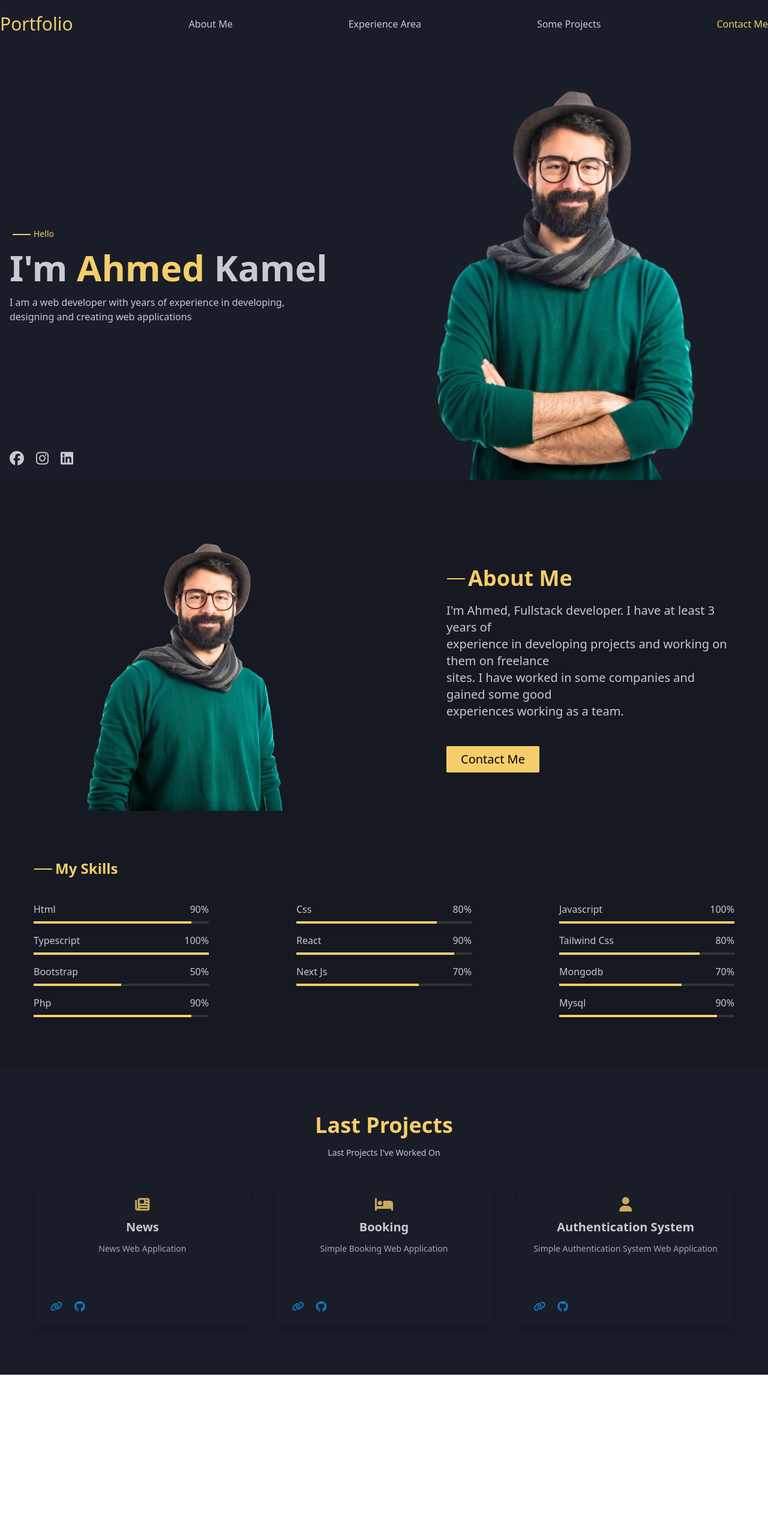
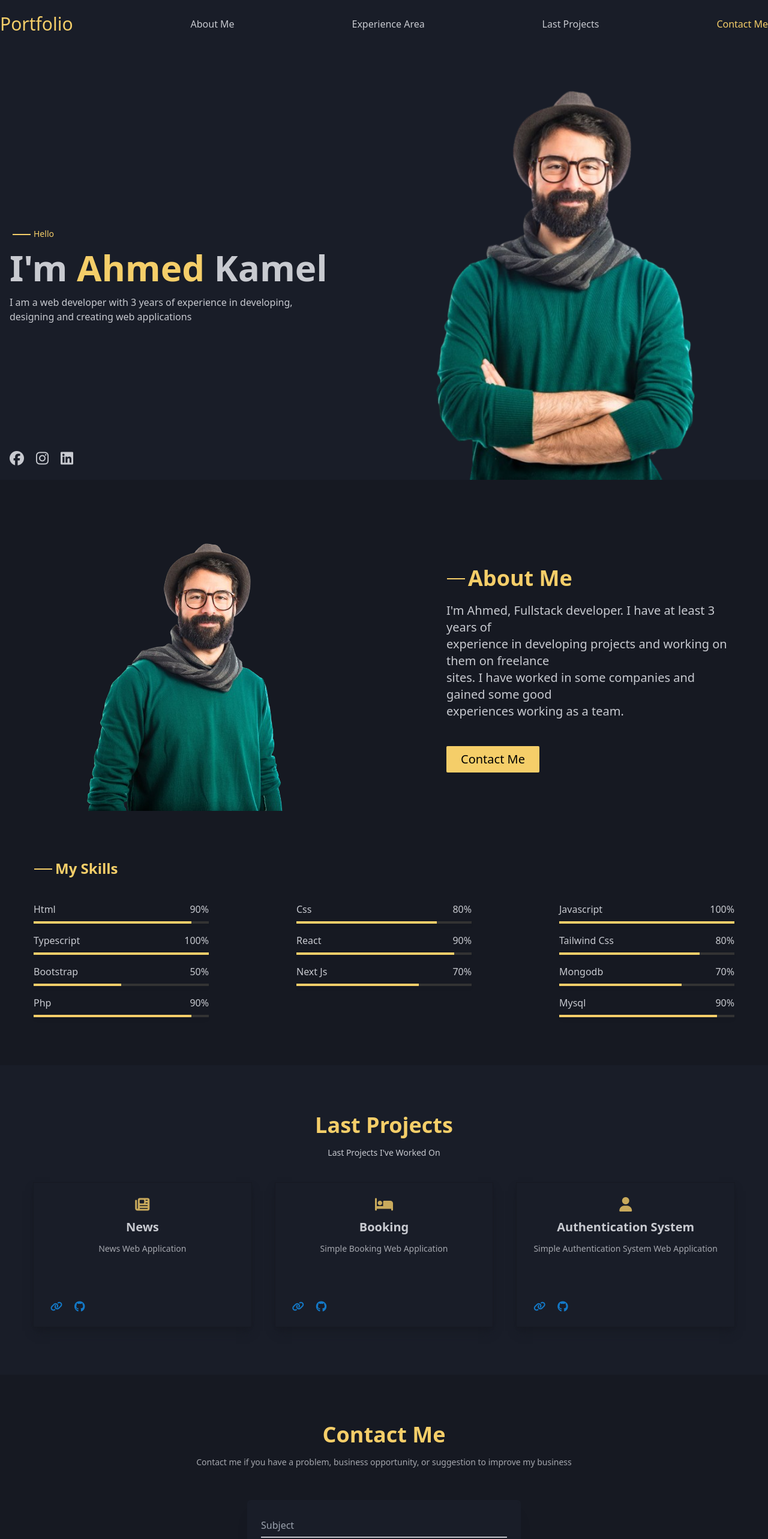
Before and after one commit to FYOTOL1/portfolio, a React (Vite) app: page / in a window 1280 px wide. Shown: the top 2566 px of the page at 60% size. Before the commit the page ends 2292 px from the top, so only its background shows below. Built offline with nearby package versions, Linux system fonts and the light colour scheme.

Commit message:
Add: add footer nd contact me section

```diff
--- /dev/null
+++ b/src/components/home/ContactMe.tsx
@@ -0,0 +1,38 @@
+const ContactMe = () => {
+  return (
+    <>
+      <div className="bg-main-200 py-20">
+        <h1 className="text-4xl text-text-200 font-semibold text-center">
+          Contact Me
+        </h1>
+        <p className="text-text-100 opacity-80 text-sm text-center py-4">
+          Contact me if you have a problem, business opportunity, or suggestion
+          to improve my business
+        </p>
+        <form
+          id="contact_me"
+          className="flex flex-col gap-4 mx-auto p-5 w-full max-w-[450px] h-[500px] outline outline-main-100 rounded-[3px] mt-10 bg-main-100 shadow-xl"
+        >
+          <input
+            placeholder="Subject"
+            className="py-1 h-10 w-full border-b-2 bg-main-100 border-text-100 outline-none text-text-100 transition-all focus:text-text-200 focus:placeholder:text-text-200 focus:border-text-200"
+            type="text"
+            autoComplete="off"
+          />
+          <textarea
+            placeholder="Message"
+            className="py-1 w-full min-h-10 max-h-80 border-b-2 mt-6 bg-main-100 border-text-100 outline-none text-text-100 transition-all focus:text-text-200 focus:placeholder:text-text-200 focus:border-text-200"
+            autoComplete="off"
+            rows={10}
+            cols={50}
+          />
+          <button className="w-full h-11 bg-text-200 mt-auto rounded-sm font-semibold text-lg transition-all hover:opacity-80">
+            Send
+          </button>
+        </form>
+      </div>
+    </>
+  );
+};
+
+export default ContactMe;
--- /dev/null
+++ b/src/components/home/Footer.tsx
@@ -0,0 +1,49 @@
+type TSocialMediaLinks = {
+  icon: string;
+  link: string;
+};
+
+const Footer = () => {
+  const socialMediaLinks: TSocialMediaLinks[] = [
+    {
+      icon: "fa-brands fa-facebook",
+      link: "https://www.facebook.com/profile.php?id=100090759159174",
+    },
+    {
+      icon: "fa-brands fa-instagram",
+      link: "https://www.instagram.com/ahmed.develop/",
+    },
+    {
+      icon: "fa-brands fa-linkedin",
+      link: "https://www.linkedin.com/in/ahmed-kamel-dev/",
+    },
+  ];
+
+  const socialMediaLinksRender = socialMediaLinks.map((e) => (
+    <>
+      <a href={e.link} rel="noopener noreferrer">
+        <i className={`${e.icon} text-2xl transition-all hover:opacity-70`}></i>
+      </a>
+    </>
+  ));
+  return (
+    <>
+      <footer className="bg-main-100">
+        <div className="w-full max-w-screen-xl mx-auto p-4 md:py-8 text-text-100">
+          <div className="sm:flex sm:items-center sm:justify-between ">
+            <h1 className="text-4xl text-text-200">Ahmed Kamel</h1>
+            <ul className="flex flex-wrap items-center gap-3 mb-6 text-sm font-medium text-gray-500 sm:mb-0 dark:text-gray-400">
+              {socialMediaLinksRender}
+            </ul>
+          </div>
+          <hr className="my-6 border-gray-200 sm:mx-auto dark:border-gray-700 lg:my-8" />
+          <span className="block text-sm text-gray-500 sm:text-center dark:text-gray-400">
+            © 2023 . All Rights Reserved.
+          </span>
+        </div>
+      </footer>
+    </>
+  );
+};
+
+export default Footer;
--- a/src/components/home/Header.tsx
+++ b/src/components/home/Header.tsx
@@ -22,8 +22,8 @@ const Header = () => {
       className: "text-xs sm:text-sm md:text-base",
     },
     {
-      name: "some projects",
-      path: "#some_projects",
+      name: "last projects",
+      path: "#last_projects",
       className: "text-xs sm:text-sm md:text-base",
     },
     {
--- a/src/components/home/Landing.tsx
+++ b/src/components/home/Landing.tsx
@@ -48,7 +48,7 @@ const Landing = () => {
                 I'm <span className="text-text-200">Ahmed</span> Kamel
               </h1>
               <p className="text-xs sm:text-sm md:text-base">
-                I am a web developer with years of experience in developing,
+                I am a web developer with 3 years of experience in developing,
                 <br />
                 designing and creating web applications
               </p>
--- a/src/components/home/LastProjects.tsx
+++ b/src/components/home/LastProjects.tsx
@@ -17,7 +17,7 @@ const ProjectCard = ({
 }: TLastProjects) => {
   return (
     <>
-      <div className="flex flex-col items-center gap-2 bg-main-100 w-1/2 md:w-1/3 h-60 shadow-main-200 shadow-lg p-5 pb-3">
+      <div className="flex flex-col items-center gap-2 bg-main-100 w-1/2 md:w-1/3 h-60 shadow-main-200 shadow-lg p-5 pb-3 outline outline-1 outline-main-200">
         <i className={`${projectLogo} text-text-200 text-2xl opacity-80`}></i>
         <h1 className="md:text-base lg:text-xl font-semibold text-text-100">
           {projectName}
@@ -74,7 +74,7 @@ const LastProjects = () => {
 
   return (
     <>
-      <div className="w-full bg-main-100 py-20">
+      <div id="last_projects" className="w-full bg-main-100 py-20">
         <div className="container w-full max-w-[1200px]">
           <h1 className="text-4xl font-semibold text-text-200 text-center">
             Last Projects
--- a/src/pages/HomePage.tsx
+++ b/src/pages/HomePage.tsx
@@ -2,6 +2,8 @@ import Header from "@components/home/Header";
 import Landing from "@components/home/Landing";
 import AboutMe from "@components/home/AboutMe";
 import LastProjects from "@components/home/LastProjects";
+import ContactMe from "@components/home/ContactMe";
+import Footer from "@components/home/Footer";
 
 const HomePage = () => {
   return (
@@ -10,6 +12,8 @@ const HomePage = () => {
       <Landing />
       <AboutMe />
       <LastProjects />
+      <ContactMe />
+      <Footer />
     </div>
   );
 };
--- a/tailwind.config.js
+++ b/tailwind.config.js
@@ -11,7 +11,7 @@ export default {
       main: {
         100: "#191d28",
         200: "#161922",
-        300: "##171b26",
+        300: "#171b26",
       },
       black: "#333",
       text: {
```
